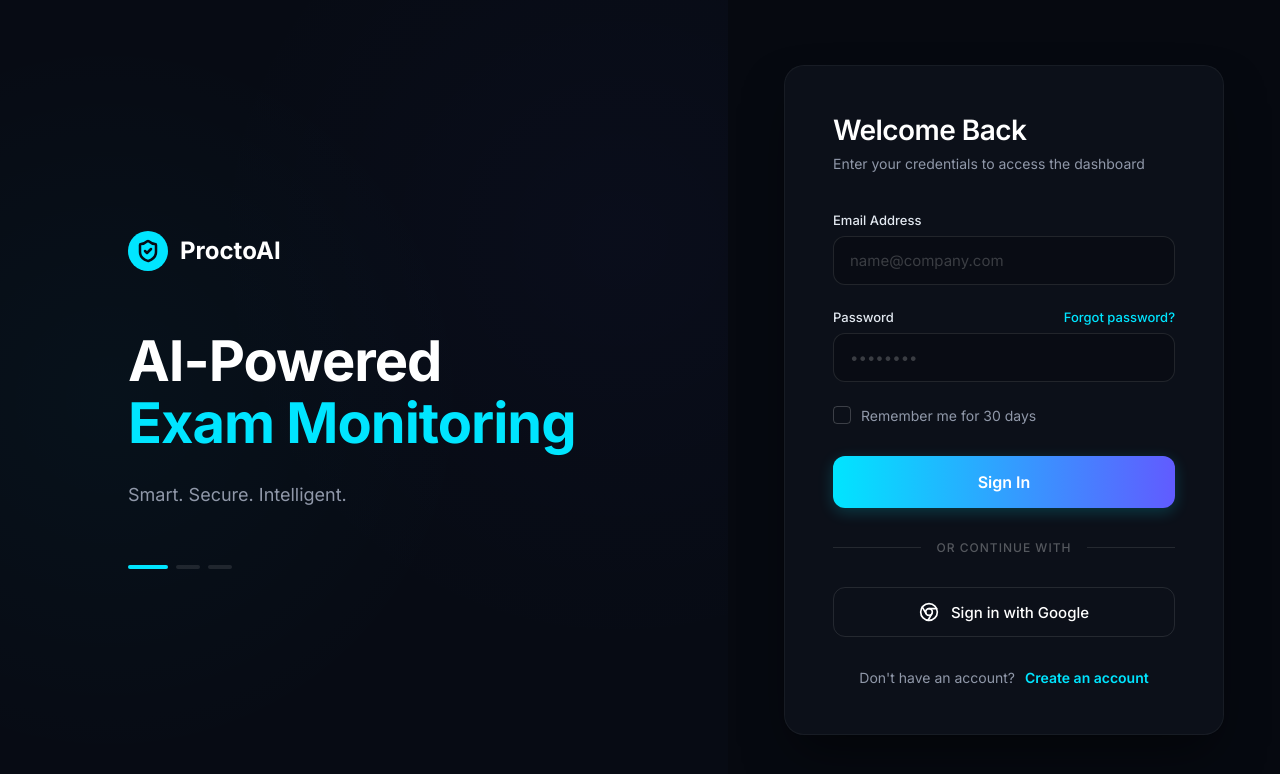
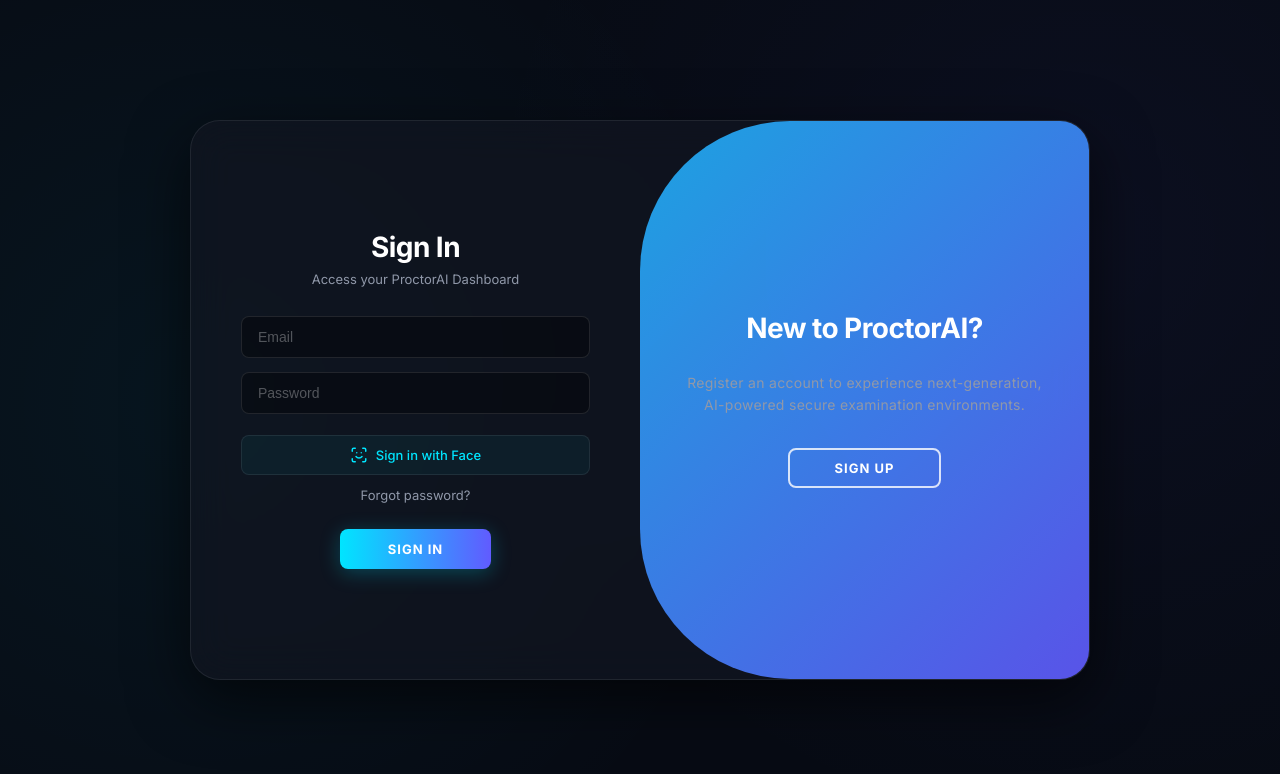
Before and after one commit to prateeksaxena1/ai-tool-detection-and-exam-cheating, a React (Vite) app: page /login in a window 1280 px wide. Shown: the top 774 px of the page. Built offline with nearby package versions, Linux system fonts and the light colour scheme.

Commit message:
Add a new login page with sliding sign-in/sign-up forms and corresponding styles.

```diff
--- a/src/pages/Login.jsx
+++ b/src/pages/Login.jsx
@@ -1,107 +1,141 @@
 import React, { useState } from 'react';
 import { useNavigate } from 'react-router-dom';
-import { ShieldCheck, Chrome } from 'lucide-react';
+import { ScanFace } from 'lucide-react';
 import '../styles/login.css';
 
 const Login = () => {
     const navigate = useNavigate();
-    const [email, setEmail] = useState('');
-    const [password, setPassword] = useState('');
+    const [isRightPanelActive, setIsRightPanelActive] = useState(false);
 
-    const handleLogin = (e) => {
+    // Form states
+    const [loginEmail, setLoginEmail] = useState('');
+    const [loginPassword, setLoginPassword] = useState('');
+
+    const [signupName, setSignupName] = useState('');
+    const [signupEmail, setSignupEmail] = useState('');
+    const [signupPassword, setSignupPassword] = useState('');
+
+    const handleSignIn = (e) => {
         e.preventDefault();
-        if (email && password) {
-            // Simulate authentication and route to dashboard
+        if (loginEmail && loginPassword) {
+            // Simulate authentication
+            navigate('/dashboard');
+        }
+    };
+
+    const handleSignUp = (e) => {
+        e.preventDefault();
+        if (signupName && signupEmail && signupPassword) {
+            // Simulate account creation
             navigate('/dashboard');
         }
     };
 
     return (
-        <div className="login-container">
-            <div className="login-left">
-                <div className="login-content">
-                    <div className="brand-wrapper">
-                        <div className="brand-icon">
-                            <ShieldCheck size={24} strokeWidth={2.5} />
+        <div className="login-wrapper">
+            <div className={`container ${isRightPanelActive ? 'active' : ''}`} id="container">
+
+                {/* SIGN UP PANEL */}
+                <div className="form-container sign-up">
+                    <form onSubmit={handleSignUp}>
+                        <h1>Create Account</h1>
+                        <span className="subtitle">Register to ProctorAI Secure</span>
+
+                        <input
+                            type="text"
+                            placeholder="Full Name"
+                            value={signupName}
+                            onChange={(e) => setSignupName(e.target.value)}
+                            required
+                        />
+                        <input
+                            type="email"
+                            placeholder="Email"
+                            value={signupEmail}
+                            onChange={(e) => setSignupEmail(e.target.value)}
+                            required
+                        />
+                        <input
+                            type="password"
+                            placeholder="Password"
+                            value={signupPassword}
+                            onChange={(e) => setSignupPassword(e.target.value)}
+                            required
+                        />
+
+                        <div className="face-recognition" onClick={() => navigate('/verification')}>
+                            <ScanFace size={18} />
+                            <span>Register your Face</span>
                         </div>
-                        <span className="brand-name">ProctoAI</span>
-                    </div>
 
-                    <h1 className="login-heading">
-                        AI-Powered<br />
-                        <span className="gradient-text">Exam Monitoring</span>
-                    </h1>
+                        <button type="submit" className="primary-action-btn">Sign Up</button>
+                    </form>
+                </div>
 
-                    <p className="login-subtitle">
-                        Smart. Secure. Intelligent.
-                    </p>
+                {/* SIGN IN PANEL */}
+                <div className="form-container sign-in">
+                    <form onSubmit={handleSignIn}>
+                        <h1>Sign In</h1>
+                        <span className="subtitle">Access your ProctorAI Dashboard</span>
 
-                    <div className="pagination-dots">
-                        <div className="dot active"></div>
-                        <div className="dot"></div>
-                        <div className="dot"></div>
+                        <input
+                            type="email"
+                            placeholder="Email"
+                            value={loginEmail}
+                            onChange={(e) => setLoginEmail(e.target.value)}
+                            required
+                        />
+                        <input
+                            type="password"
+                            placeholder="Password"
+                            value={loginPassword}
+                            onChange={(e) => setLoginPassword(e.target.value)}
+                            required
+                        />
+
+                        {/* Note: OTP flow can be managed via state if needed later */}
+                        <div className="otp-section hidden">
+                            <button type="button" className="secondary-action-btn">Send OTP</button>
+                            <input type="text" placeholder="Enter OTP" />
+                        </div>
+
+                        <div className="face-recognition" onClick={() => navigate('/verification')}>
+                            <ScanFace size={18} />
+                            <span>Sign in with Face</span>
+                        </div>
+
+                        <a href="#" className="forgot-password">Forgot password?</a>
+
+                        <button type="submit" className="primary-action-btn">Sign In</button>
+                    </form>
+                </div>
+
+                {/* TOGGLE OVERLAY */}
+                <div className="toggle-container">
+                    <div className="toggle">
+                        <div className="toggle-panel toggle-left">
+                            <h1>Welcome Back!</h1>
+                            <p>Enter your personal details to access the ProctorAI dashboard and monitor your assessments.</p>
+                            <button
+                                className="hidden-btn"
+                                onClick={() => setIsRightPanelActive(false)}
+                            >
+                                Sign In
+                            </button>
+                        </div>
+                        <div className="toggle-panel toggle-right">
+                            <h1>New to ProctorAI?</h1>
+                            <p>Register an account to experience next-generation, AI-powered secure examination environments.</p>
+                            <button
+                                className="hidden-btn"
+                                onClick={() => setIsRightPanelActive(true)}
+                            >
+                                Sign Up
+                            </button>
+                        </div>
                     </div>
                 </div>
-            </div>
 
-            <div className="login-right">
-                <div className="login-box">
-                    <div className="form-header">
-                        <h2>Welcome Back</h2>
-                        <p>Enter your credentials to access the dashboard</p>
-                    </div>
-
-                    <form onSubmit={handleLogin}>
-                        <div className="form-group">
-                            <label htmlFor="email">Email Address</label>
-                            <input
-                                type="email"
-                                id="email"
-                                placeholder="name@company.com"
-                                value={email}
-                                onChange={(e) => setEmail(e.target.value)}
-                                required
-                            />
-                        </div>
-
-                        <div className="form-group">
-                            <div className="password-header">
-                                <label htmlFor="password">Password</label>
-                                <a href="#" className="forgot-link">Forgot password?</a>
-                            </div>
-                            <input
-                                type="password"
-                                id="password"
-                                placeholder="••••••••"
-                                value={password}
-                                onChange={(e) => setPassword(e.target.value)}
-                                required
-                            />
-                        </div>
-
-                        <div className="remember-me">
-                            <input type="checkbox" id="remember" />
-                            <label htmlFor="remember">Remember me for 30 days</label>
-                        </div>
-
-                        <button type="submit" className="btn-primary">
-                            Sign In
-                        </button>
-                    </form>
-
-                    <div className="divider">
-                        <span>Or continue with</span>
-                    </div>
-
-                    <button type="button" className="btn-outline">
-                        <Chrome size={20} />
-                        Sign in with Google
-                    </button>
-
-                    <p className="create-account">
-                        Don't have an account? <a href="#">Create an account</a>
-                    </p>
-                </div>
             </div>
         </div>
     );
--- a/src/styles/login.css
+++ b/src/styles/login.css
@@ -1,333 +1,371 @@
-/* Login specific styles */
-.login-container {
-    display: flex;
-    min-height: 100vh;
-    width: 100vw;
+/* =============================================
+   LOGIN PAGE — Sliding Panel Layout
+   ============================================= */
+
+/* Full-page wrapper */
+.login-wrapper {
     background-color: var(--bg-color);
-}
-
-.login-left {
-    flex: 1;
-    display: flex;
-    flex-direction: column;
-    justify-content: center;
-    padding: 10%;
-    position: relative;
-    overflow: hidden;
-}
-
-/* Constellation background effect */
-.login-left::before {
-    content: '';
-    position: absolute;
-    top: 0;
-    left: 0;
-    width: 100%;
-    height: 100%;
     background-image:
-        radial-gradient(circle at 15% 50%, rgba(0, 229, 255, 0.03) 0%, transparent 50%),
-        radial-gradient(circle at 85% 30%, rgba(97, 91, 255, 0.03) 0%, transparent 50%);
-    z-index: 0;
-}
-
-/* We'll simulate the constellation lines using a background svg or CSS pattern.
-   For now, a subtle glowing backdrop */
-
-.login-content {
-    position: relative;
-    z-index: 1;
-    max-width: 500px;
-}
-
-.brand-wrapper {
-    display: flex;
-    align-items: center;
-    gap: 12px;
-    margin-bottom: 60px;
-}
-
-.brand-icon {
-    width: 40px;
-    height: 40px;
-    background-color: var(--primary-accent);
-    border-radius: 50%;
+        radial-gradient(circle at 15% 50%, rgba(0, 229, 255, 0.05) 0%, transparent 50%),
+        radial-gradient(circle at 85% 30%, rgba(97, 91, 255, 0.05) 0%, transparent 50%);
     display: flex;
     align-items: center;
     justify-content: center;
-    color: var(--bg-color);
+    min-height: 100vh;
+    font-family: var(--font-family);
 }
 
-.brand-name {
-    font-size: 24px;
-    font-weight: 700;
-    color: white;
+/* Main card container */
+.container {
+    background-color: var(--panel-bg);
+    border: 1px solid var(--border-color);
+    border-radius: 30px;
+    box-shadow: 0 20px 60px rgba(0, 0, 0, 0.6);
+    position: relative;
+    overflow: hidden;
+    width: 900px;
+    max-width: 95vw;
+    min-height: 560px;
+    backdrop-filter: blur(20px);
+    -webkit-backdrop-filter: blur(20px);
 }
 
-.login-heading {
-    font-size: 56px;
+/* =============================================
+   TYPOGRAPHY
+   ============================================= */
+.container h1 {
+    color: var(--text-primary);
+    font-size: 1.75rem;
     font-weight: 700;
-    line-height: 1.1;
-    margin-bottom: 30px;
-    letter-spacing: -1px;
+    margin-bottom: 6px;
 }
 
-.login-heading .gradient-text {
+.subtitle {
+    font-size: 13px;
+    color: var(--text-secondary);
+    margin-bottom: 22px;
+    text-align: center;
+}
+
+.container p {
+    font-size: 14px;
+    line-height: 22px;
+    letter-spacing: 0.3px;
+    margin: 20px 0;
+    color: var(--text-secondary);
+    text-align: center;
+}
+
+.container a {
+    color: var(--text-secondary);
+    font-size: 13px;
+    text-decoration: none;
+    margin: 8px 0;
+    transition: color 0.3s ease;
+}
+
+.container a:hover {
     color: var(--primary-accent);
 }
 
-.login-subtitle {
-    font-size: 18px;
-    color: var(--text-secondary);
-    font-weight: 400;
-    margin-bottom: 60px;
-}
-
-.pagination-dots {
-    display: flex;
-    gap: 8px;
-}
-
-.dot {
-    width: 24px;
-    height: 4px;
-    border-radius: 4px;
-    background-color: rgba(255, 255, 255, 0.1);
+/* =============================================
+   BUTTONS
+   ============================================= */
+.primary-action-btn {
+    background: linear-gradient(90deg, var(--primary-accent), var(--secondary-accent));
+    color: #fff;
+    padding: 12px 48px;
+    border: none;
+    border-radius: 8px;
+    font-weight: 700;
+    font-size: 13px;
+    letter-spacing: 1px;
+    text-transform: uppercase;
+    margin-top: 18px;
+    cursor: pointer;
+    box-shadow: 0 4px 20px rgba(0, 229, 255, 0.25);
     transition: all 0.3s ease;
 }
 
-.dot.active {
-    background-color: var(--primary-accent);
-    width: 40px;
+.primary-action-btn:hover {
+    transform: translateY(-2px);
+    box-shadow: 0 8px 30px rgba(0, 229, 255, 0.4);
 }
 
-.login-right {
-    flex: 1;
+.hidden-btn {
+    background-color: transparent;
+    color: #fff;
+    border: 2px solid rgba(255, 255, 255, 0.8);
+    padding: 10px 45px;
+    border-radius: 8px;
+    font-weight: 700;
+    font-size: 13px;
+    letter-spacing: 1px;
+    text-transform: uppercase;
+    margin-top: 12px;
+    cursor: pointer;
+    transition: all 0.3s ease;
+}
+
+.hidden-btn:hover {
+    background-color: rgba(255, 255, 255, 0.15);
+    border-color: #fff;
+}
+
+/* =============================================
+   FORM PANELS
+   Both panels sit side by side inside the card.
+   The left 50% = sign-in, right 50% = sign-up.
+   When active, sign-in slides right; sign-up
+   slides into position from the left.
+   ============================================= */
+
+.form-container {
+    position: absolute;
+    top: 0;
+    height: 100%;
+    width: 50%;
+    transition: all 0.6s ease-in-out;
+}
+
+.form-container form {
     display: flex;
     align-items: center;
     justify-content: center;
-    padding: 40px;
-    background-color: rgba(0, 0, 0, 0.2);
+    flex-direction: column;
+    padding: 40px 50px;
+    height: 100%;
 }
 
-.login-box {
-    width: 100%;
-    max-width: 440px;
-    padding: 48px;
-    background: rgba(18, 22, 33, 0.6);
-    backdrop-filter: blur(20px);
-    -webkit-backdrop-filter: blur(20px);
-    border: 1px solid rgba(255, 255, 255, 0.05);
-    border-radius: 20px;
-    box-shadow: 0 25px 50px -12px rgba(0, 0, 0, 0.5);
+/* ── Sign-In (default: left half, visible) ── */
+.sign-in {
+    left: 0;
+    z-index: 2;
+    opacity: 1;
 }
 
-.form-header {
-    margin-bottom: 40px;
+/* When active → sign-in slides fully off to the right */
+.container.active .sign-in {
+    transform: translateX(100%);
+    opacity: 0;
+    z-index: 1;
 }
 
-.form-header h2 {
-    font-size: 28px;
-    font-weight: 600;
-    color: white;
-    margin-bottom: 8px;
+/* ── Sign-Up (default: also starts left, hidden behind) ── */
+.sign-up {
+    left: 0;
+    z-index: 1;
+    opacity: 0;
+    /* Initially transparent so it doesn't bleed through */
 }
 
-.form-header p {
-    color: var(--text-secondary);
-    font-size: 14px;
+/* When active → sign-up slides into the right half and becomes visible */
+.container.active .sign-up {
+    transform: translateX(100%);
+    opacity: 1;
+    z-index: 5;
+    animation: fadeInPanel 0.6s ease-in-out forwards;
 }
 
-.form-group {
-    margin-bottom: 24px;
+@keyframes fadeInPanel {
+    0% {
+        opacity: 0;
     }
 
-.form-group label {
-    display: block;
-    font-size: 13px;
-    font-weight: 500;
-    color: #E2E8F0;
-    margin-bottom: 8px;
+    40% {
+        opacity: 0;
     }
 
-.form-group input {
-    width: 100%;
-    padding: 14px 16px;
-    background-color: rgba(0, 0, 0, 0.2);
-    border: 1px solid rgba(255, 255, 255, 0.1);
-    border-radius: 12px;
-    color: white;
-    font-family: var(--font-family);
-    font-size: 15px;
-    transition: all 0.2s ease;
+    100% {
+        opacity: 1;
+    }
 }
 
-.form-group input:focus {
+/* =============================================
+   FORM INPUTS
+   ============================================= */
+.form-container input {
+    background-color: rgba(0, 0, 0, 0.35);
+    border: 1px solid rgba(255, 255, 255, 0.1);
+    color: var(--text-primary);
+    margin: 7px 0;
+    padding: 12px 16px;
+    font-size: 14px;
+    border-radius: 8px;
+    width: 100%;
     outline: none;
-    border-color: var(--primary-accent);
-    background-color: rgba(0, 0, 0, 0.3);
-    box-shadow: 0 0 0 3px rgba(0, 229, 255, 0.1);
+    transition: border-color 0.2s ease, box-shadow 0.2s ease;
 }
 
-.form-group input::placeholder {
-    color: rgba(255, 255, 255, 0.2);
+.form-container input:focus {
+    border-color: var(--primary-accent);
+    box-shadow: 0 0 0 3px rgba(0, 229, 255, 0.12);
 }
 
-.password-header {
-    display: flex;
-    justify-content: space-between;
-    align-items: center;
-    margin-bottom: 8px;
+.form-container input::placeholder {
+    color: rgba(255, 255, 255, 0.3);
 }
 
-.password-header label {
-    margin-bottom: 0;
+/* Face recognition button */
+.face-recognition {
+    margin: 14px 0 4px;
+    padding: 10px 15px;
+    border: 1px solid var(--border-color);
+    border-radius: 8px;
+    display: flex;
+    align-items: center;
+    justify-content: center;
+    gap: 8px;
+    width: 100%;
+    color: var(--primary-accent);
+    cursor: pointer;
+    background-color: rgba(0, 229, 255, 0.05);
+    transition: all 0.3s ease;
 }
 
-.forgot-link {
+.face-recognition:hover {
+    background-color: rgba(0, 229, 255, 0.12);
+    border-color: var(--primary-accent);
+}
+
+.face-recognition span {
     font-size: 13px;
-    color: var(--primary-accent);
     font-weight: 500;
 }
 
-.forgot-link:hover {
-    text-decoration: underline;
+.forgot-password {
+    margin-top: 4px;
+    font-size: 12px;
 }
 
-.remember-me {
-    display: flex;
-    align-items: center;
-    gap: 10px;
-    margin-bottom: 32px;
+/* =============================================
+   TOGGLE / OVERLAY PANEL
+   Sits on the right half by default.
+   Slides to the left half when active.
+   ============================================= */
+
+.toggle-container {
+    position: absolute;
+    top: 0;
+    left: 50%;
+    /* starts on the RIGHT half */
+    width: 50%;
+    height: 100%;
+    overflow: hidden;
+    z-index: 1000;
+    transition: all 0.6s ease-in-out;
+    /* pill edge facing left */
+    border-radius: 150px 0 0 150px;
 }
 
-.remember-me input[type="checkbox"] {
-    appearance: none;
-    width: 18px;
-    height: 18px;
-    border: 1px solid rgba(255, 255, 255, 0.2);
-    border-radius: 4px;
-    background: transparent;
-    cursor: pointer;
-    position: relative;
+.container.active .toggle-container {
+    /* slides LEFT to occupy left half */
+    transform: translateX(-100%);
+    border-radius: 0 150px 150px 0;
 }
 
-.remember-me input[type="checkbox"]:checked {
-    background-color: var(--primary-accent);
-    border-color: var(--primary-accent);
+.toggle {
+    background: linear-gradient(135deg, rgba(0, 229, 255, 0.85) 0%, rgba(97, 91, 255, 0.9) 100%);
+    color: #fff;
+    position: relative;
+    left: -100%;
+    height: 100%;
+    width: 200%;
+    transform: translateX(0);
+    transition: all 0.6s ease-in-out;
 }
 
-.remember-me input[type="checkbox"]:checked::after {
-    content: '';
-    position: absolute;
-    left: 5px;
-    top: 2px;
-    width: 4px;
-    height: 8px;
-    border: solid #000;
-    border-width: 0 2px 2px 0;
-    transform: rotate(45deg);
+.container.active .toggle {
+    transform: translateX(50%);
 }
 
-.remember-me label {
-    font-size: 14px;
-    color: var(--text-secondary);
-    cursor: pointer;
+.toggle-panel {
+    position: absolute;
+    width: 50%;
+    height: 100%;
+    display: flex;
+    justify-content: center;
+    align-items: center;
+    flex-direction: column;
+    padding: 0 40px;
+    text-align: center;
+    top: 0;
+    transition: all 0.6s ease-in-out;
 }
 
-.btn-primary {
-    width: 100%;
-    padding: 16px;
-    border-radius: 12px;
-    background: linear-gradient(90deg, var(--primary-accent), var(--secondary-accent));
-    color: white;
-    font-size: 16px;
-    font-weight: 600;
-    margin-bottom: 32px;
-    transition: all 0.3s ease;
-    box-shadow: 0 4px 15px rgba(0, 229, 255, 0.2);
+/* Left toggle panel: "Welcome Back" — hidden far left initially */
+.toggle-left {
+    transform: translateX(-200%);
 }
 
-.btn-primary:hover {
-    transform: translateY(-2px);
-    box-shadow: 0 8px 25px rgba(0, 229, 255, 0.3);
+.container.active .toggle-left {
+    transform: translateX(0);
 }
 
-.divider {
-    display: flex;
-    align-items: center;
-    text-align: center;
-    color: rgba(255, 255, 255, 0.3);
-    font-size: 12px;
-    font-weight: 500;
-    letter-spacing: 1px;
-    text-transform: uppercase;
-    margin-bottom: 32px;
+/* Right toggle panel: "New to ProctorAI?" — visible initially */
+.toggle-right {
+    right: 0;
+    transform: translateX(0);
 }
 
-.divider::before,
-.divider::after {
-    content: '';
-    flex: 1;
-    border-bottom: 1px solid rgba(255, 255, 255, 0.1);
+.container.active .toggle-right {
+    transform: translateX(200%);
 }
 
-.divider::before {
-    margin-right: 16px;
+/* =============================================
+   UTILITY
+   ============================================= */
+.hidden {
+    display: none !important;
 }
 
-.divider::after {
-    margin-left: 16px;
+.otp-section {
+    width: 100%;
 }
 
-.btn-outline {
-    width: 100%;
-    padding: 14px;
-    border-radius: 12px;
-    background: transparent;
-    border: 1px solid rgba(255, 255, 255, 0.1);
-    color: white;
-    font-size: 15px;
-    font-weight: 500;
-    display: flex;
-    align-items: center;
-    justify-content: center;
-    gap: 12px;
-    transition: all 0.2s ease;
-    margin-bottom: 32px;
+/* =============================================
+   RESPONSIVE — MOBILE (≤ 768px)
+   Stack forms vertically, hide sliding panel.
+   ============================================= */
+@media (max-width: 768px) {
+
+    .container {
+        min-height: unset;
+        border-radius: 20px;
+        width: 95vw;
     }
 
-.btn-outline:hover {
-    background: rgba(255, 255, 255, 0.05);
+    /* Hide the toggle overlay on mobile */
+    .toggle-container {
+        display: none;
     }
 
-.create-account {
-    text-align: center;
-    font-size: 14px;
-    color: var(--text-secondary);
+    /* Both forms become full-width stacked blocks */
+    .form-container {
+        position: relative;
+        width: 100%;
+        height: auto;
+        opacity: 1 !important;
+        transform: none !important;
     }
 
-.create-account a {
-    color: var(--primary-accent);
-    font-weight: 600;
-    margin-left: 6px;
+    .form-container form {
+        padding: 30px 24px;
     }
 
-.create-account a:hover {
-    text-decoration: underline;
+    /* Divider between sign-in and sign-up on mobile */
+    .sign-up {
+        border-top: 1px solid var(--border-color);
     }
 
-@media (max-width: 992px) {
-    .login-container {
-        flex-direction: column;
+    /* Override active-state transforms so nothing slides */
+    .container.active .sign-in,
+    .container.active .sign-up {
+        transform: none;
+        opacity: 1;
     }
 
-    .login-left {
-        padding: 40px 24px;
-        flex: none;
-    }
-
-    .login-right {
-        padding: 24px;
-        align-items: flex-start;
+    .container h1 {
+        font-size: 1.4rem;
     }
 }
```
Lines whose indentation alone changed are shown as unchanged.
